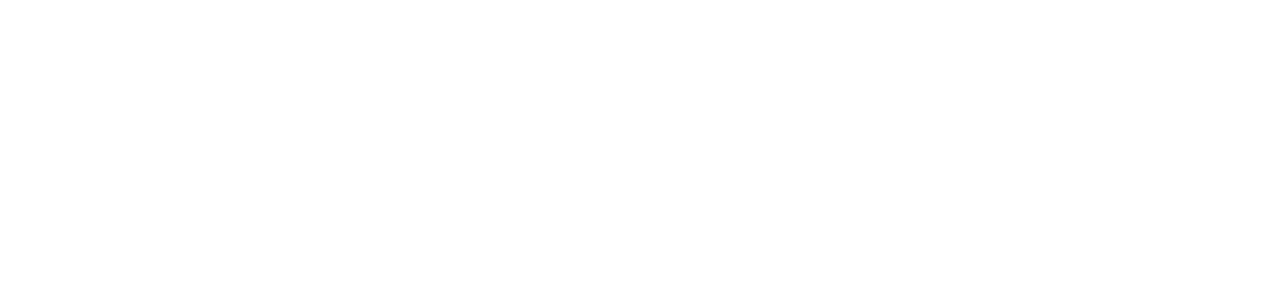
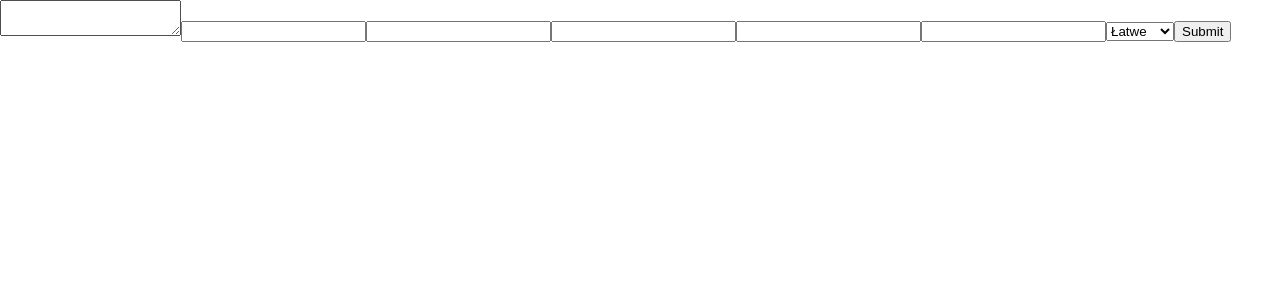
Before and after one commit to zajacHubert/millionaires-front, a React (Create React App) app: page /question/form in a window 1280 px wide. Before the commit this address had no page. Shown: the top 300 px of the page. Built offline with nearby package versions, Linux system fonts and the light colour scheme.

Commit message:
Extension of the form for adding questions

```diff
--- a/src/App.tsx
+++ b/src/App.tsx
@@ -2,6 +2,7 @@ import React from 'react';
 import { Route, Routes } from 'react-router-dom';
 import { GameView } from './views/GameView';
 import { MenuView } from './views/MenuView';
+import { QuestionFormView } from './views/QuestionFormView';
 import { QuestionView } from './views/QuestionView';
 
 export const App = () => {
@@ -10,6 +11,7 @@ export const App = () => {
       <Route path="/" element={<MenuView />} />
       <Route path="/game" element={<GameView />} />
       <Route path="/question" element={<QuestionView />} />
+      <Route path="/question/form" element={<QuestionFormView />} />
     </Routes>
   );
 }
--- a/src/components/QuestionForm/QuestionForm.tsx
+++ b/src/components/QuestionForm/QuestionForm.tsx
@@ -1,5 +1,6 @@
 import * as React from 'react';
 import { useForm, SubmitHandler } from 'react-hook-form';
+import { DifficultyLevel } from '../../types/question';
 
 type Inputs = {
     txt: string,
@@ -8,28 +9,93 @@ type Inputs = {
     ansC: string,
     ansD: string,
     correctAns: string,
+    difficultyLevel: DifficultyLevel,
 }
 
 export const QuestionForm = () => {
 
-    const { register, handleSubmit, formState: { errors } } = useForm<Inputs>();
+    const { register, handleSubmit, formState: { errors } } = useForm<Inputs>({
+        defaultValues: {
+            txt: '',
+            ansA: '',
+            ansB: '',
+            ansC: '',
+            ansD: '',
+            correctAns: '',
+            difficultyLevel: DifficultyLevel.EASY,
+        }
+    });
 
     const handleFormSubmit: SubmitHandler<Inputs> = (data) => {
         console.log(data);
     }
+
+    console.log(errors);
+
     return (
         <div>
             <form onSubmit={handleSubmit(handleFormSubmit)}>
-                <input type="text"  {...register('txt')} />
-                <input type="text"  {...register('ansA')} />
-                <input type="text"  {...register('ansB')} />
-                <input type="text"  {...register('ansC')} />
-                <input type="text"  {...register('ansD')} />
-                <input type="text"  {...register('txt')} />
-                <select {...register('txt')}>
-                    <option value="easy">Łatwe</option>
-                    <option value="medium">Średnie</option>
-                    <option value="hard">Trudne</option>
+                <textarea  {...register('txt', {
+                    required: 'To pole jest wymagane',
+                    minLength: {
+                        value: 5,
+                        message: 'Minimalna długość to 5 znaków',
+                    },
+                    maxLength: {
+                        value: 200,
+                        message: 'Maksymalna długość to 200 znaków'
+                    }
+                })} />
+                {errors.txt && <p>{errors.txt.message}</p>}
+                <input type="text"  {...register('ansA', {
+                    required: 'To pole jest wymagane',
+                    maxLength: {
+                        value: 30,
+                        message: 'Maksymalna długość to 30 znaków'
+                    }
+                })} />
+                {errors.ansA && <p>{errors.ansA.message}</p>}
+
+                <input type="text"  {...register('ansB', {
+                    required: 'To pole jest wymagane',
+                    maxLength: {
+                        value: 30,
+                        message: 'Maksymalna długość to 30 znaków'
+                    }
+                })} />
+                {errors.ansB && <p>{errors.ansB.message}</p>}
+
+                <input type="text"  {...register('ansC', {
+                    required: 'To pole jest wymagane',
+                    maxLength: {
+                        value: 30,
+                        message: 'Maksymalna długość to 30 znaków'
+                    }
+                })} />
+                {errors.ansC && <p>{errors.ansC.message}</p>}
+
+                <input type="text"  {...register('ansD', {
+                    required: 'To pole jest wymagane',
+                    maxLength: {
+                        value: 30,
+                        message: 'Maksymalna długość to 30 znaków'
+                    }
+                })} />
+                {errors.ansD && <p>{errors.ansD.message}</p>}
+
+                <input type="text"  {...register('correctAns', {
+                    required: 'To pole jest wymagane',
+                    maxLength: {
+                        value: 30,
+                        message: 'Maksymalna długość to 30 znaków'
+                    }
+                })} />
+                {errors.correctAns && <p>{errors.correctAns.message}</p>}
+
+                <select {...register('difficultyLevel')}>
+                    <option value={DifficultyLevel.EASY}>Łatwe</option>
+                    <option value={DifficultyLevel.MEDIUM}>Średnie</option>
+                    <option value={DifficultyLevel.HARD}>Trudne</option>
                 </select>
                 <input type="submit" />
 
--- /dev/null
+++ b/src/types/question.ts
@@ -0,0 +1,16 @@
+export interface Question {
+    id: string;
+    txt: string;
+    ansA: string;
+    ansB: string;
+    ansC: string;
+    ansD: string;
+    correctAns: string;
+    difficultyLevel: DifficultyLevel;
+}
+
+export enum DifficultyLevel {
+    EASY = 'EASY',
+    MEDIUM = 'MEDIUM',
+    HARD = 'HARD',
+}
```
